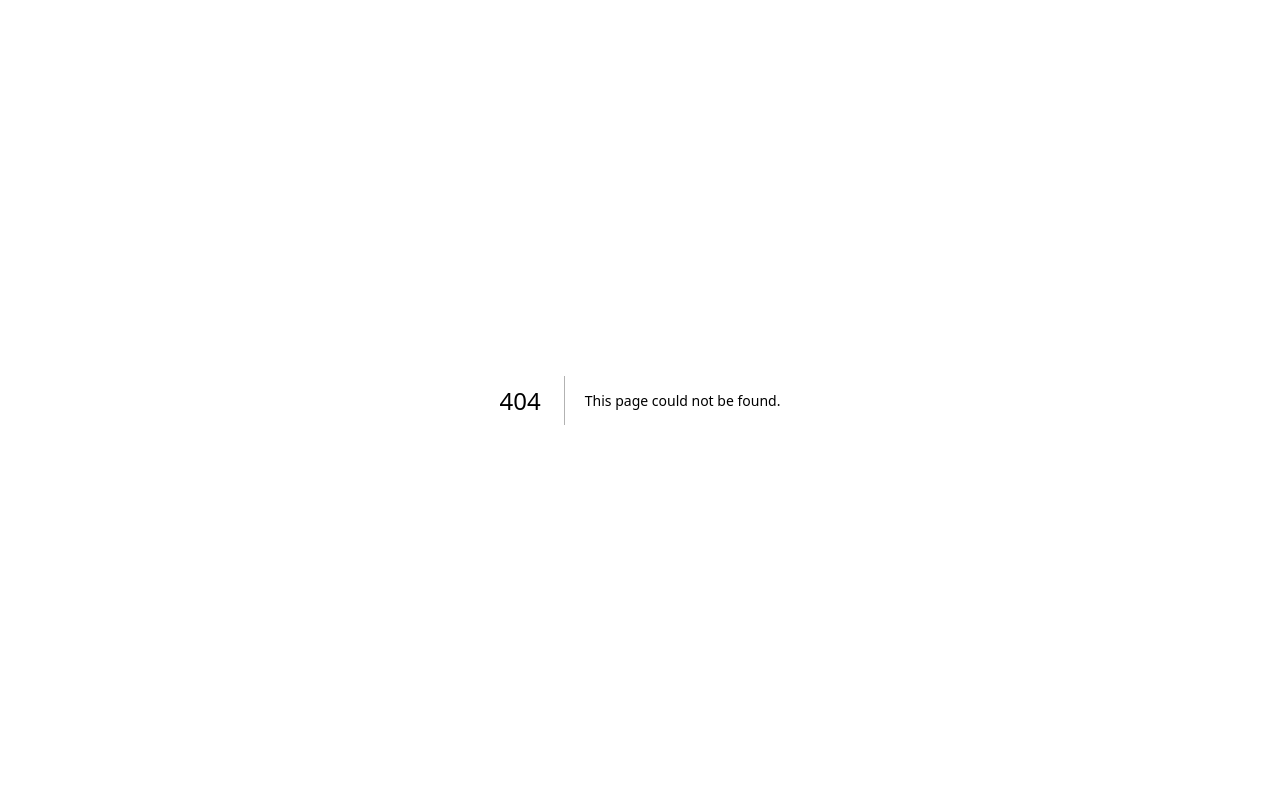
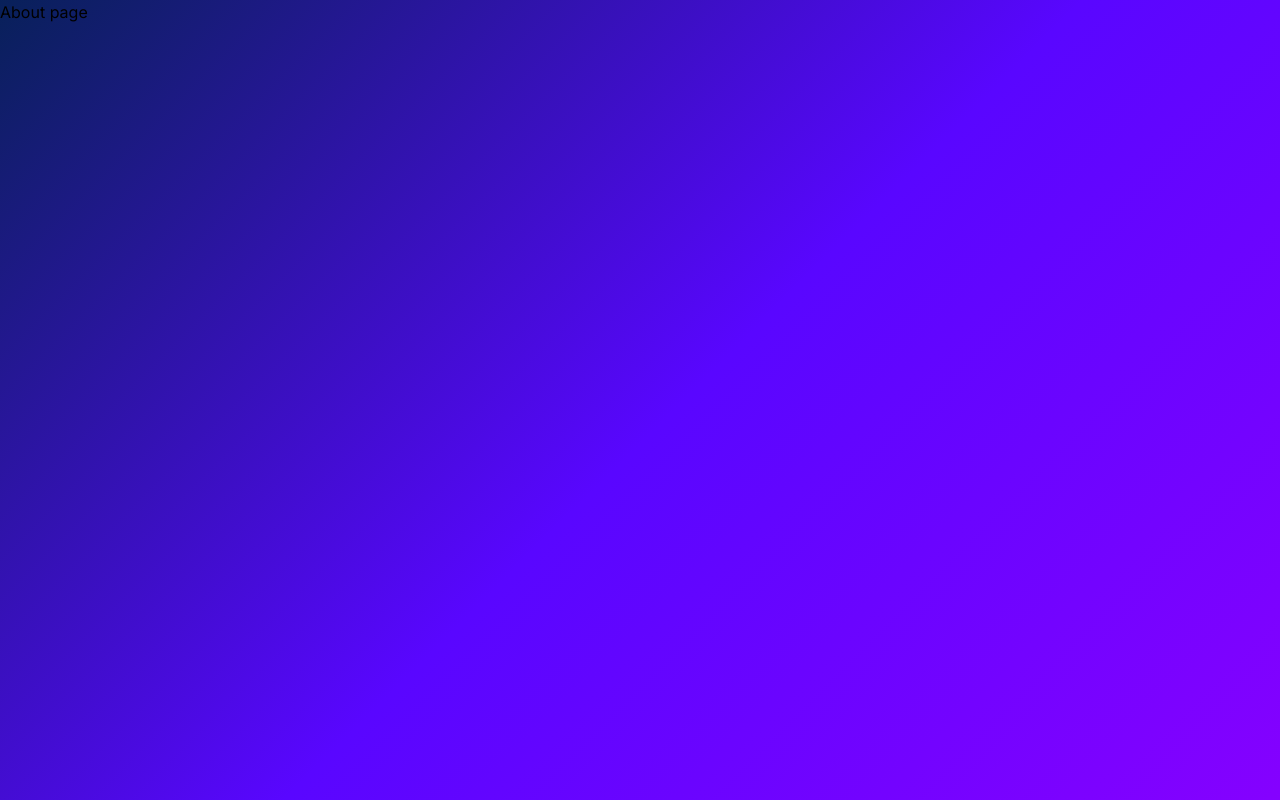
Before and after one commit to Nikolay-Gavazov/MyWebPage, a Next.js app: page /about in a window 1280 px wide. Before the commit this address had no page. Built offline with nearby package versions, Linux system fonts and the light colour scheme.

Commit message:
Create page.tsx

```diff
--- /dev/null
+++ b/src/app/about/page.tsx
@@ -0,0 +1,5 @@
+export default function about (){
+    return(
+        <div>About page</div>
+    )
+};
```
